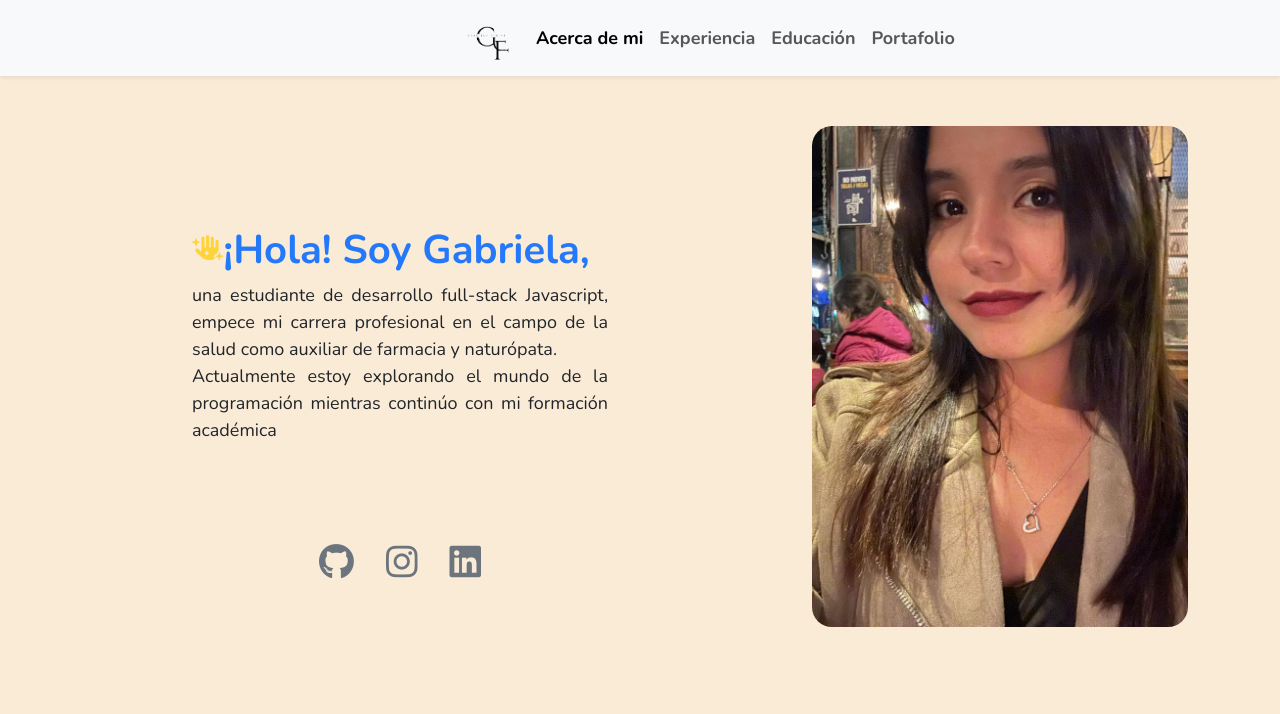
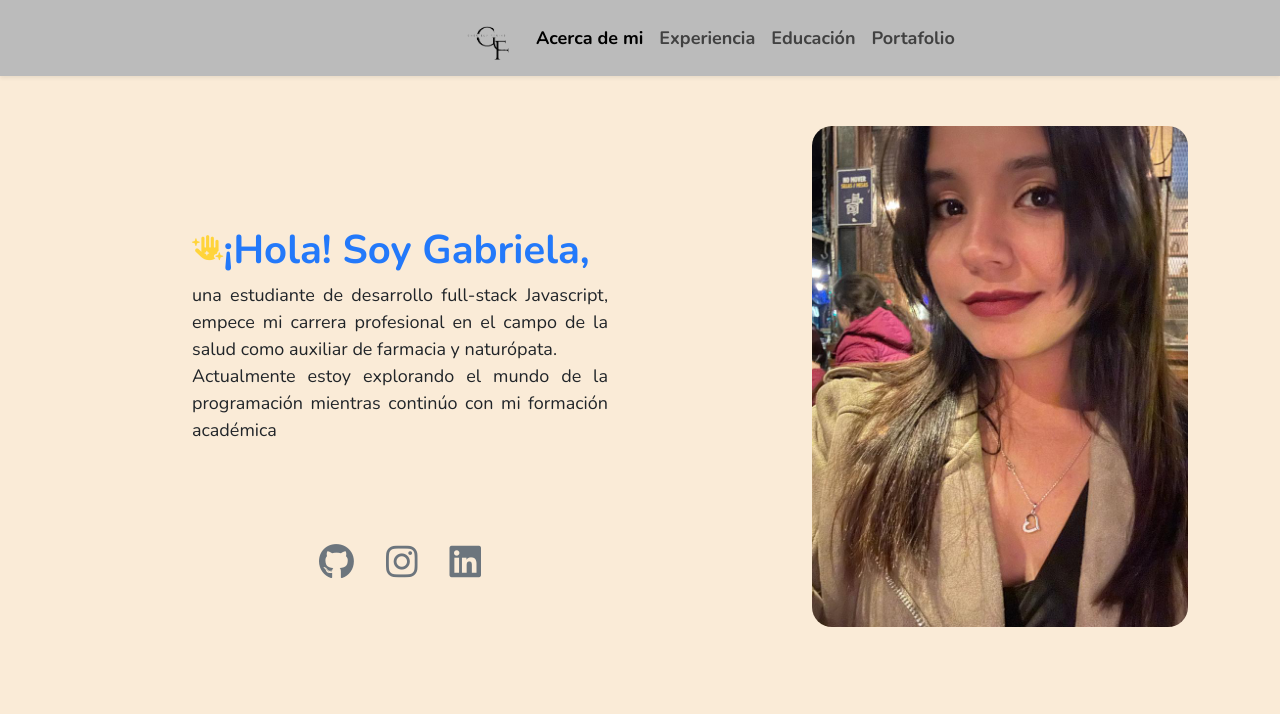
Before and after one commit to rodolazo/cvgabrielafb, a plain HTML site: page index.html in a window 1280 px wide. Shown: the top 714 px of the page. Drawn offline with nearby package versions, Linux system fonts and the light colour scheme.

Commit message:
Modifico color de fondo del header y del footer

```diff
--- a/css/style.css
+++ b/css/style.css
@@ -12,10 +12,16 @@ body {
   width: 100%;
   margin-bottom: 50px;
  }
+
+ .fondo{
+  background-color: #BBB !important;
+ }
+
  .navbar-brand {
   display: flex;
   justify-content:flex-end;
  }
+
  #logo {
   width: 10%;
   padding: auto;
--- a/index.html
+++ b/index.html
@@ -13,7 +13,7 @@
 <body>
 <!--header-->
 <header>
-     <nav class="navbar navbar-expand-lg shadow-sm bg-body-tertiary">
+     <nav class="navbar navbar-expand-lg shadow-sm bg-body-tertiary fondo">
     <div class="container-fluid">
       <a class="navbar-brand" href="index.html">
        <img id="logo" src="./assets/img/logo_sf.png">
@@ -171,7 +171,7 @@
       </div>
   </div>
 <!--footer-->
-<footer>
+<footer class="fondo">
 <p><i class="fa-regular fa-copyright"></i>2024. Gabriela Farías</p>
 
 </footer>
```
